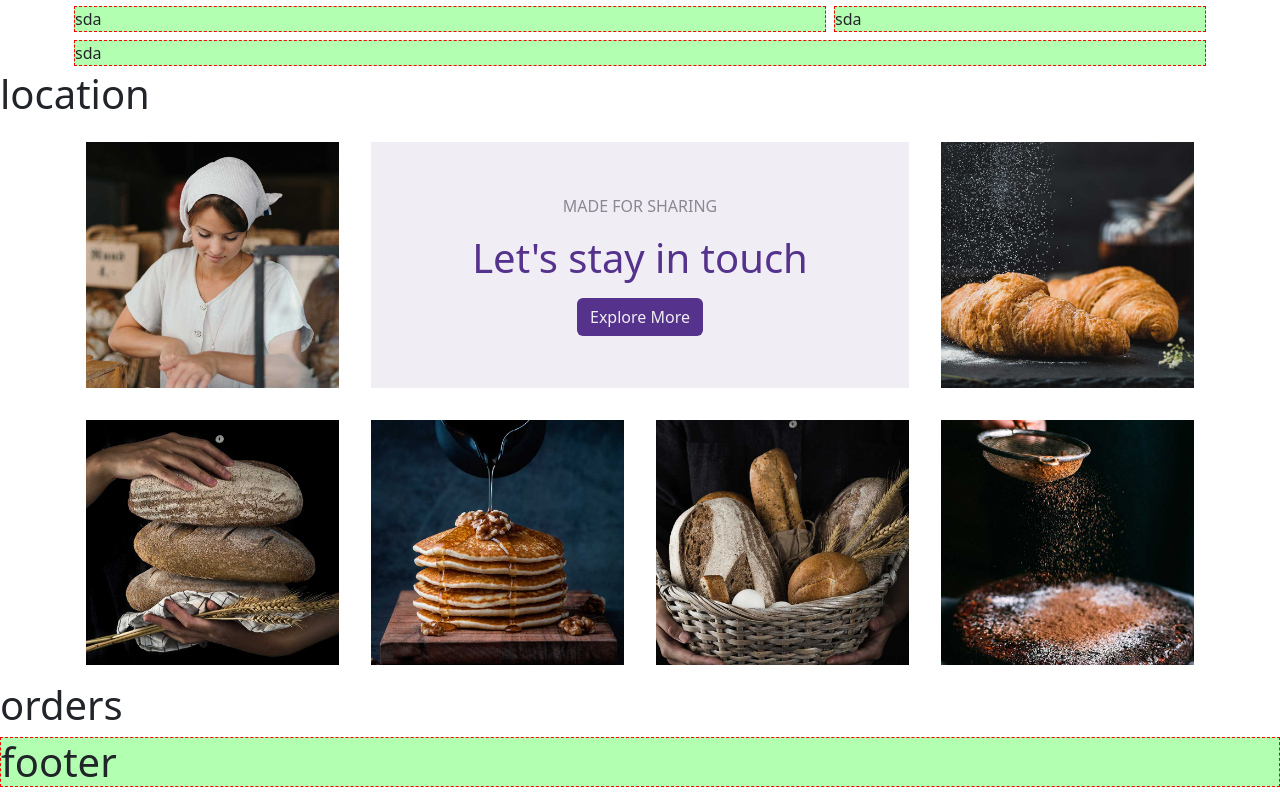
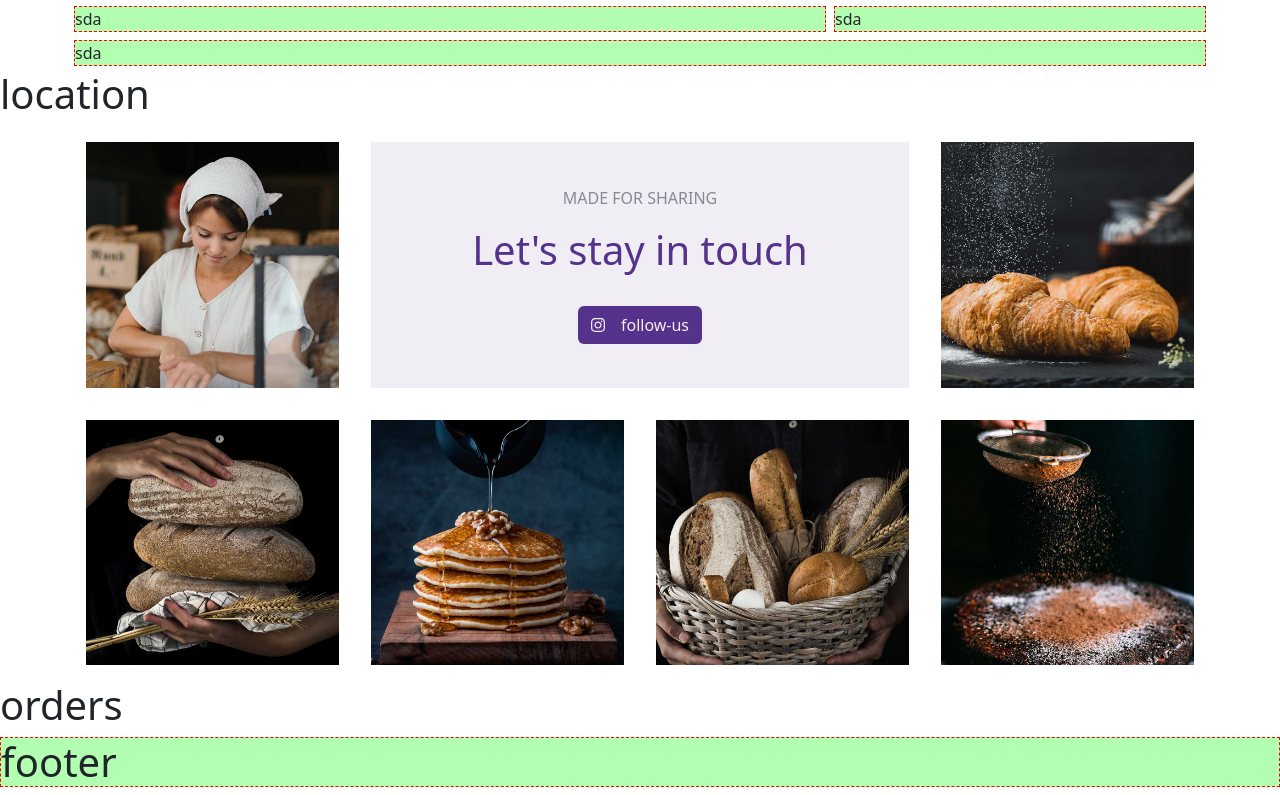
Before and after one commit to CarloCassini/proj-html-vuejs, a Vue app: page / in a window 1280 px wide. Shown: the part 2497-3292 px from the top of the page. Built offline with nearby package versions, Linux system fonts and the light colour scheme.

Commit message:
add social section

```diff
--- a/src/components/main components/contact.vue
+++ b/src/components/main components/contact.vue
@@ -41,7 +41,12 @@ export default {
             bigTitle="Let's stay in touch"
             :paragraph="txtParagraph"
           />
-          <bottone innerText="Explore More" :invert="true" />
+          <bottone
+            innerText="follow-us"
+            :invert="true"
+            class="mt-3"
+            :icon="'fa-brands fa-instagram'"
+          />
         </div>
       </div>
       <div class="col-3 p-3">
--- a/src/components/support components/button.vue
+++ b/src/components/support components/button.vue
@@ -15,6 +15,7 @@ export default {
   props: {
     invert: Boolean,
     innerText: String,
+    icon: String,
   },
 
   emits: [],
@@ -27,6 +28,8 @@ export default {
     class="btn d-flex justify-content-center align-items-center"
     :class="invert ? 'invert' : 'base'"
   >
+    <!-- se viene passata una icona al bottone -->
+    <font-awesome-icon v-if="icon" :icon="icon" class="me-3" />
     {{ innerText }}
   </button>
 </template>
--- a/src/main.js
+++ b/src/main.js
@@ -17,10 +17,11 @@ import { FontAwesomeIcon } from "@fortawesome/vue-fontawesome";
 // questa operazione è da fare per ongni oggetto si FontAwesome
 import { faCartShopping } from "@fortawesome/free-solid-svg-icons";
 import { faPaperPlane } from "@fortawesome/free-solid-svg-icons";
+import { faInstagram } from "@fortawesome/free-brands-svg-icons";
 
 /* add icons to the library */
 // ogni icona aggiunta alla libreria (ccn.ADD) va aggiunta a questa riga di co-dice.
-library.add(faCartShopping, faPaperPlane);
+library.add(faCartShopping, faPaperPlane, faInstagram);
 // per usare font awerome devo agganciarmi a un componente al quale aggiungerò tutti gli elementi che mi serviranno
 
 const app = createApp(App);
```
